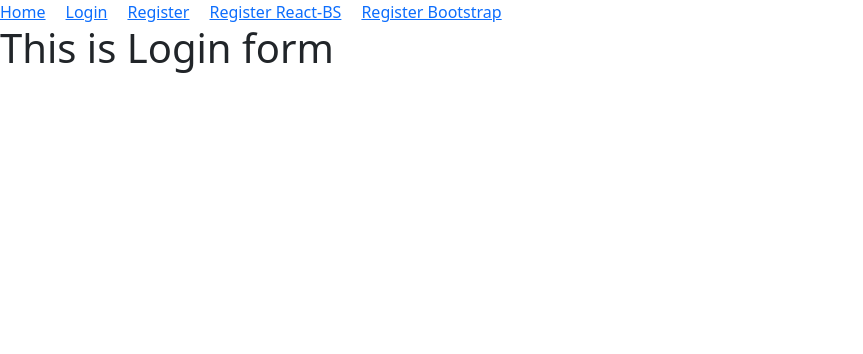
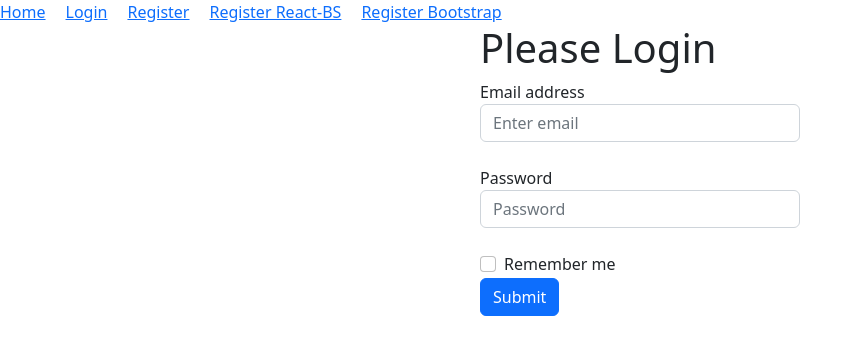
Before and after one commit to mahafujahamed/email-pass-auth, a React (Vite) app: page /login in a window 1280 px wide. Shown: the top 354 px of the page, without its empty margins (0-863 px from the left). Built offline with nearby package versions, Linux system fonts and the light colour scheme.

Commit message:
added login form and pass validation

```diff
--- a/src/components/Login/Login.jsx
+++ b/src/components/Login/Login.jsx
@@ -1,9 +1,73 @@
-import React from 'react';
+import { getAuth, signInWithEmailAndPassword } from 'firebase/auth';
+import React, { useState } from 'react';
+import app from '../../firebase/firebase.config';
+
+const auth = getAuth(app);
 
 const Login = () => {
+
+    const [error, setError] = useState('');
+    const [success, setSuccess] = useState('');
+
+    const handleLogin = (event) => {
+        event.preventDefault();
+        const form = event.target;
+        const email = form.email.value;
+        const password = form.password.value;
+        // validation
+        setError('');
+        setSuccess('');
+
+        if (!/(?=.*[A-Z])/.test(password)) {
+            setError('Password must contain at least one uppercase letter');
+            return;
+        }
+        else if (!/(?=.*[0-9].*[0-9])/.test(password)) {
+            setError('Password must contain at least two digits');
+            return;
+        }
+        else if (password.length < 8) {
+            setError('Password must be at least 8 characters long');
+            return;
+        }
+        else if (!/(?=.*[!@#$&*])/.test(password)) {
+            setError('Password must contain at least one special character');
+            return;
+        }
+
+        signInWithEmailAndPassword(auth, email, password)
+            .then(result => {
+                const loggedUser = result.user;
+                setSuccess('User has been logged in successfully');
+                setError('');
+                form.reset();
+
+            })
+            .catch(error => {
+                setError(error.message);
+            })
+    }
+
     return (
-        <div>
-            <h1>This is Login form</h1>
+        <div className='w-25 mx-auto'>
+            <h1>Please Login</h1>
+            <form onSubmit={handleLogin}>
+                <div className="form-group">
+                    <label htmlFor="email">Email address</label>
+                    <input type="email" name='email' className="form-control mb-4" id="email" placeholder="Enter email" required />
+                </div>
+                <div className="form-group">
+                    <label htmlFor="password">Password</label>
+                    <input type="password" name='password' className="form-control mb-4" id="password" placeholder="Password" required />
+                </div>
+                <div className="form-check">
+                    <input type="checkbox" className="form-check-input mb-4" id="remember-me" />
+                    <label className="form-check-label" htmlFor="remember-me">Remember me</label>
+                </div>
+                <button type="submit" className="btn btn-primary">Submit</button>
+            </form>
+            <p className='text-danger'>{error}</p>
+            <p className='text-success'>{success}</p>
         </div>
     );
 };
```
